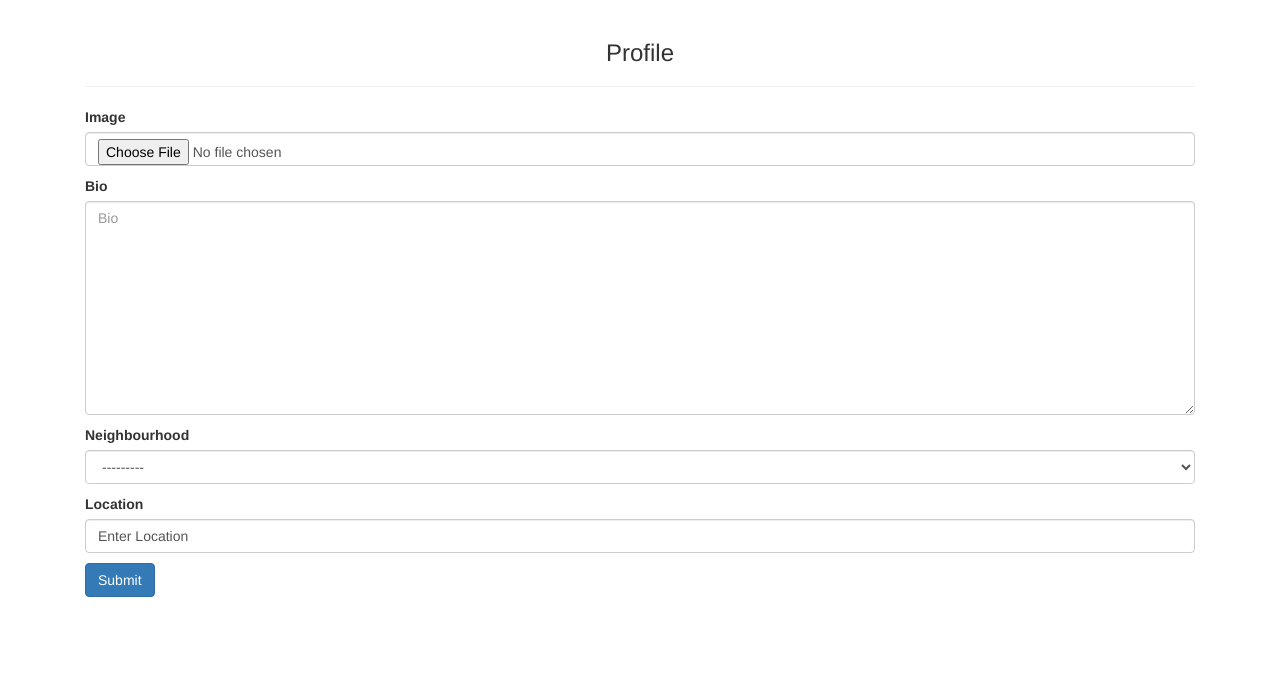
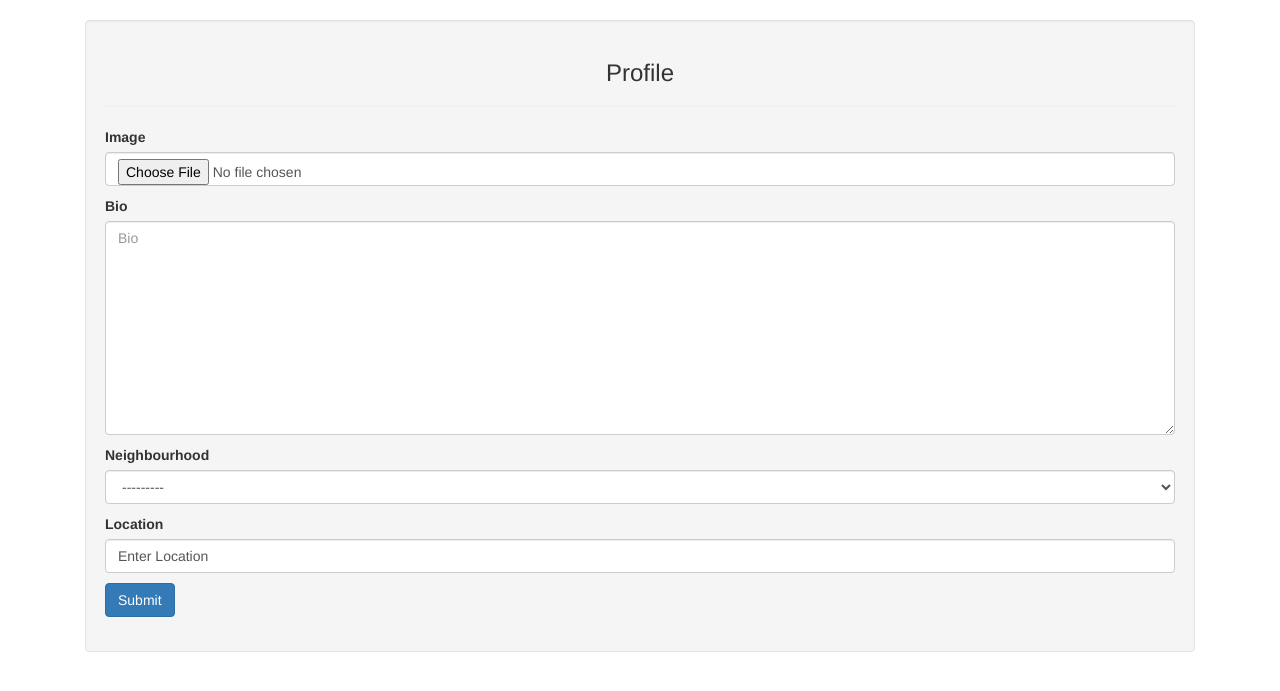
Before and after one commit to lwairore/django-neighbourhood-watch, a Django app: page /new_profile/ in a window 1280 px wide. Shown: the part 62-753 px from the top of the page. Run offline with Django 3.2, Linux system fonts and the light colour scheme; the visitor is signed in with stand-in values (Sample User, id 1); some libraries are stand-ins or nearby versions.

Commit message:
Add well class to Profile and Contact input fields.

```diff
--- a/contact/templates/contact.html
+++ b/contact/templates/contact.html
@@ -43,6 +43,8 @@
     {% endblock %}
 
 <div class="container">
+
+
   <div class="well">
     <h3 class="text-center">Add Contacts</h3>
     <hr>
--- a/neighbourhood/settings.py
+++ b/neighbourhood/settings.py
@@ -59,7 +59,7 @@ BASE_DIR = os.path.dirname(os.path.dirname(os.path.abspath(__file__)))
 # SECURITY WARNING: don't run with debug turned on in production!
 DEBUG = True
 
-# ALLOWED_HOSTS = []
+ALLOWED_HOSTS = []
 
 
 # Application definition
--- a/profile_user/templates/edit_profile.html
+++ b/profile_user/templates/edit_profile.html
@@ -43,6 +43,7 @@
 
     {% endblock %}
 <div class="container">
+    <div class="well">
   <h3 class="text-center">Edit Profile</h3>
   <hr>
     <form method="POST" action="{% url 'edit_profile'%}" enctype="multipart/form-data">
@@ -57,7 +58,7 @@
         </div>
 
       </form>
-
+    </div>
 
 </div>
 
--- a/profile_user/templates/new_profile.html
+++ b/profile_user/templates/new_profile.html
@@ -41,6 +41,7 @@
 
     {% endblock %}
 <div class="container">
+  <div class="well">
   <h3 class="text-center">Profile</h3>
   <hr>
     <form method="POST" action="{% url 'new_profile'%}" enctype="multipart/form-data">
@@ -56,6 +57,7 @@
 
       </form>
 
+    </div>
 
 </div>
 
--- a/profile_user/templates/profile.html
+++ b/profile_user/templates/profile.html
@@ -45,6 +45,7 @@
 
     {% endblock %}
 <div class="container">
+
   <h3 class="text-center">Profile Details</h3>
   <hr>
 
```
